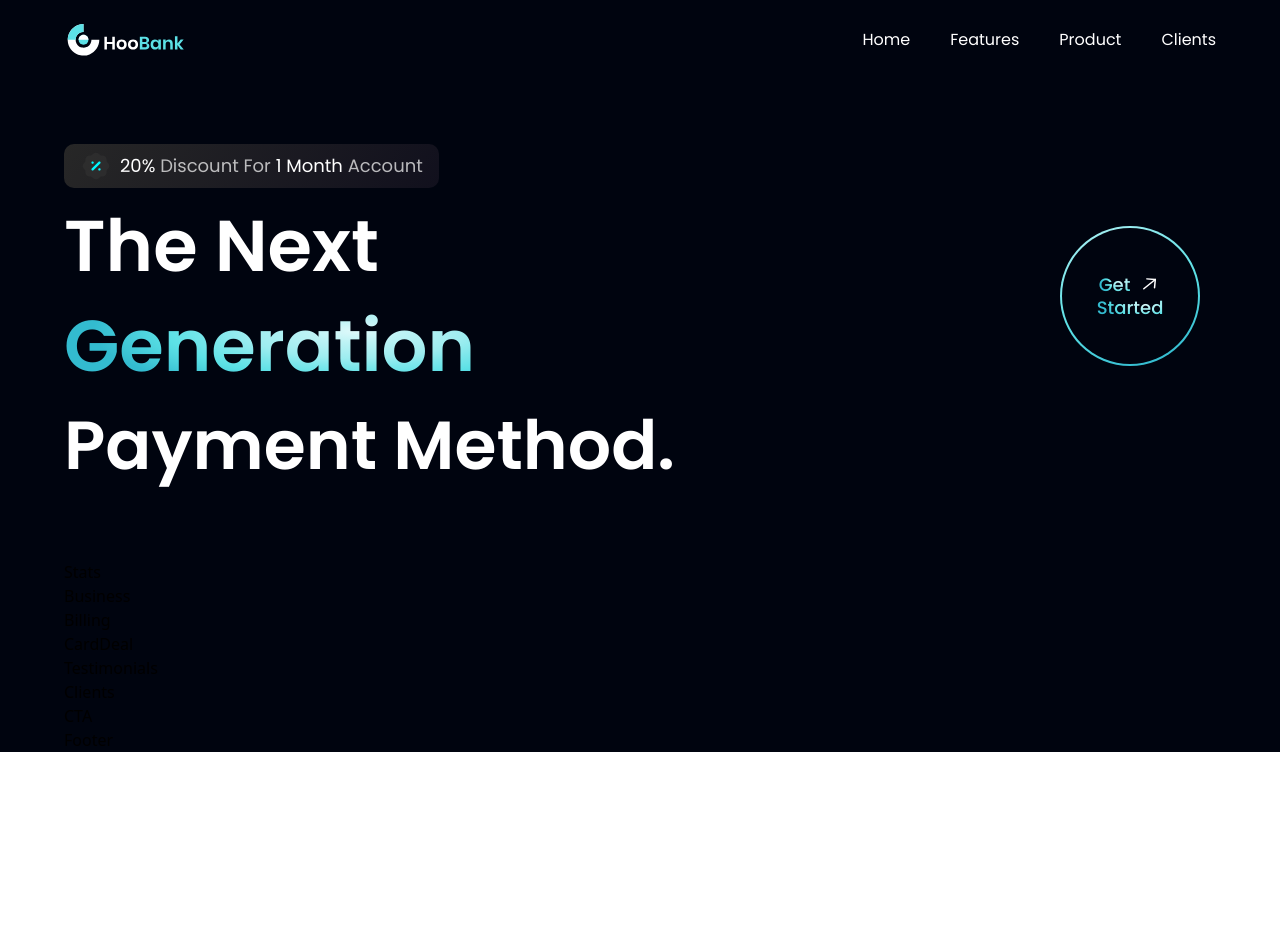
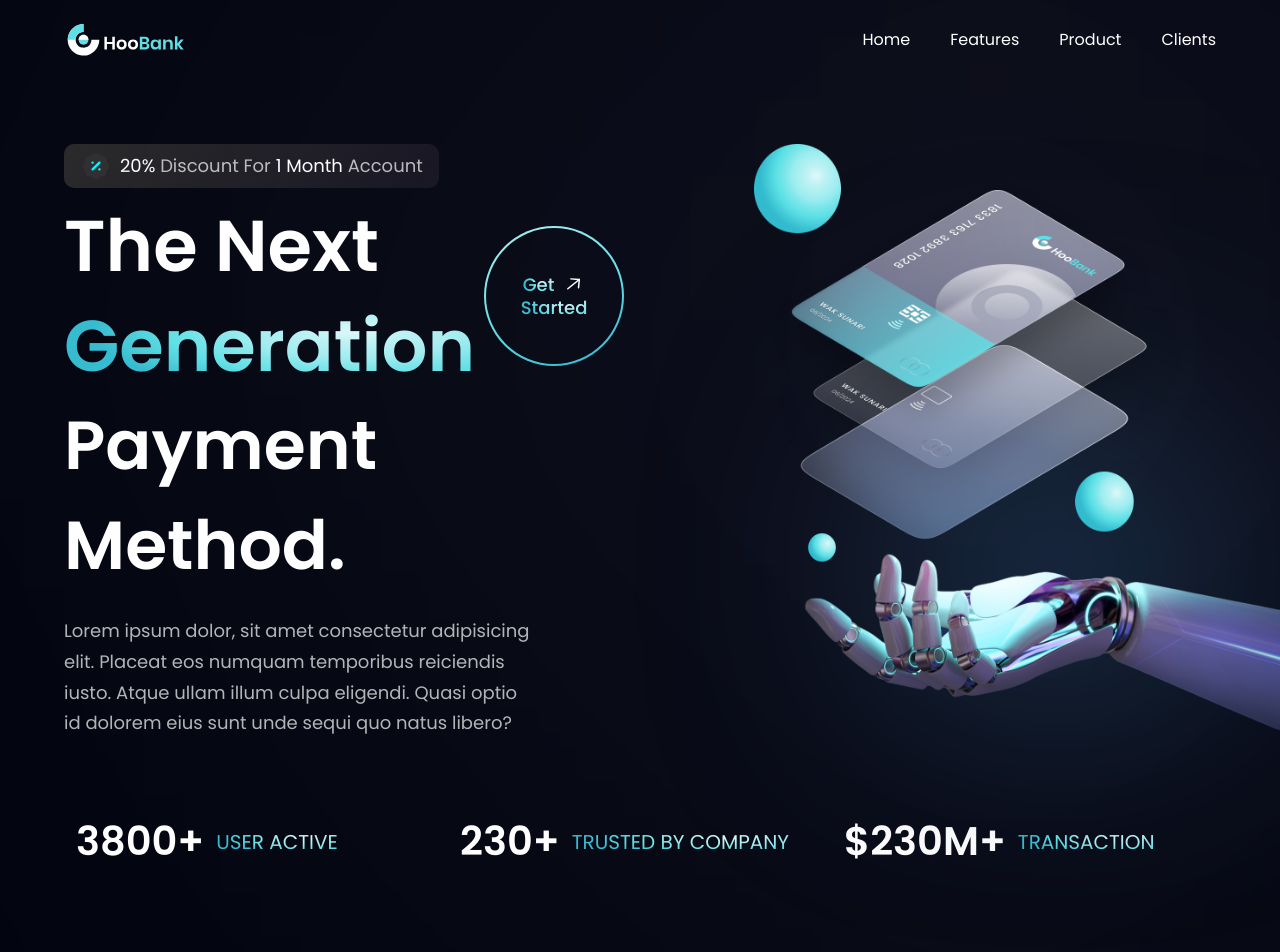
Before and after one commit to milossturanovic/react-tailwind-vite-responsive-website, a React (Vite) app in the folder bank_modern_app/: page / in a window 1280 px wide. Shown: the top 952 px of the page. Before the commit the page ends 800 px from the top, so only its background shows below. Built offline with nearby package versions, Linux system fonts and the light colour scheme.

Commit message:
Finished with the Stats component

```diff
--- a/bank_modern_app/src/components/Hero.jsx
+++ b/bank_modern_app/src/components/Hero.jsx
@@ -38,8 +38,23 @@ const Hero = () => {
     <h1 className='font-poppins font-semibold ss:text-[68px] text-[52px] text-white ss:leading-[100px] leading-[75px] w-full'>
     Payment Method.
     </h1>
-    <p></p>
+    <p className={`${styles.paragraph} max-w-[470px] mt-5`}>Lorem ipsum dolor, sit amet consectetur adipisicing elit. Placeat eos numquam temporibus reiciendis iusto. Atque ullam illum culpa eligendi. Quasi optio id dolorem eius sunt unde sequi quo natus libero?</p>
 
+
+
+    </div>
+
+
+    <div className={`flex-1 flex ${styles.flexCenter} md:my-0 my-10 relative`}>
+      <img src={robot} alt="billing" className="w-[100%] h-[100%] relative z-[5]" />
+
+    <div className="absolute z-[0] w-[40%] h-[35%] top-0 pink__gradient"/>
+    <div className="absolute z-[1] w-[80%] h-[80%] rounded-full bottom-40 white__gradient"/>
+    <div className="absolute z-[0] w-[50%] h-[50%] right-20 bottom-20 blue__gradient"/>
+    </div>
+
+    <div className={`ss:hidden ${styles.flexCenter}`}>
+    <GetStarted />
     </div>
   </section>
 
--- a/bank_modern_app/src/components/Stats.jsx
+++ b/bank_modern_app/src/components/Stats.jsx
@@ -1,8 +1,17 @@
 import React from 'react'
+import {stats} from '../constants'
+import styles from '../style'
 
 function Stats() {
   return (
-    <div>Stats</div>
+    <section className={`${styles.flexCenter} flex-row flex-wrap sm:mb-20 mb-6}`}>
+      {stats.map((stat) => (
+        <div key={stat.id} className={`flex-1 flex justify-start items-center flex-row m-3`}>
+          <h4 className={`font-poppins font-semibold xs:text-[40px] text-[30px] xs:leading-[53px] leading-[43px] text-white`}>{stat.value}</h4>
+          <p className={`font-poppins font-normal xs:text-[20px] text-[15px] xs:leading-[26px] leading-[21px] text-gradient uppercase ml-3`}>{stat.title}</p>
+        </div>
+      ))}
+    </section>
   )
 }
 
```
